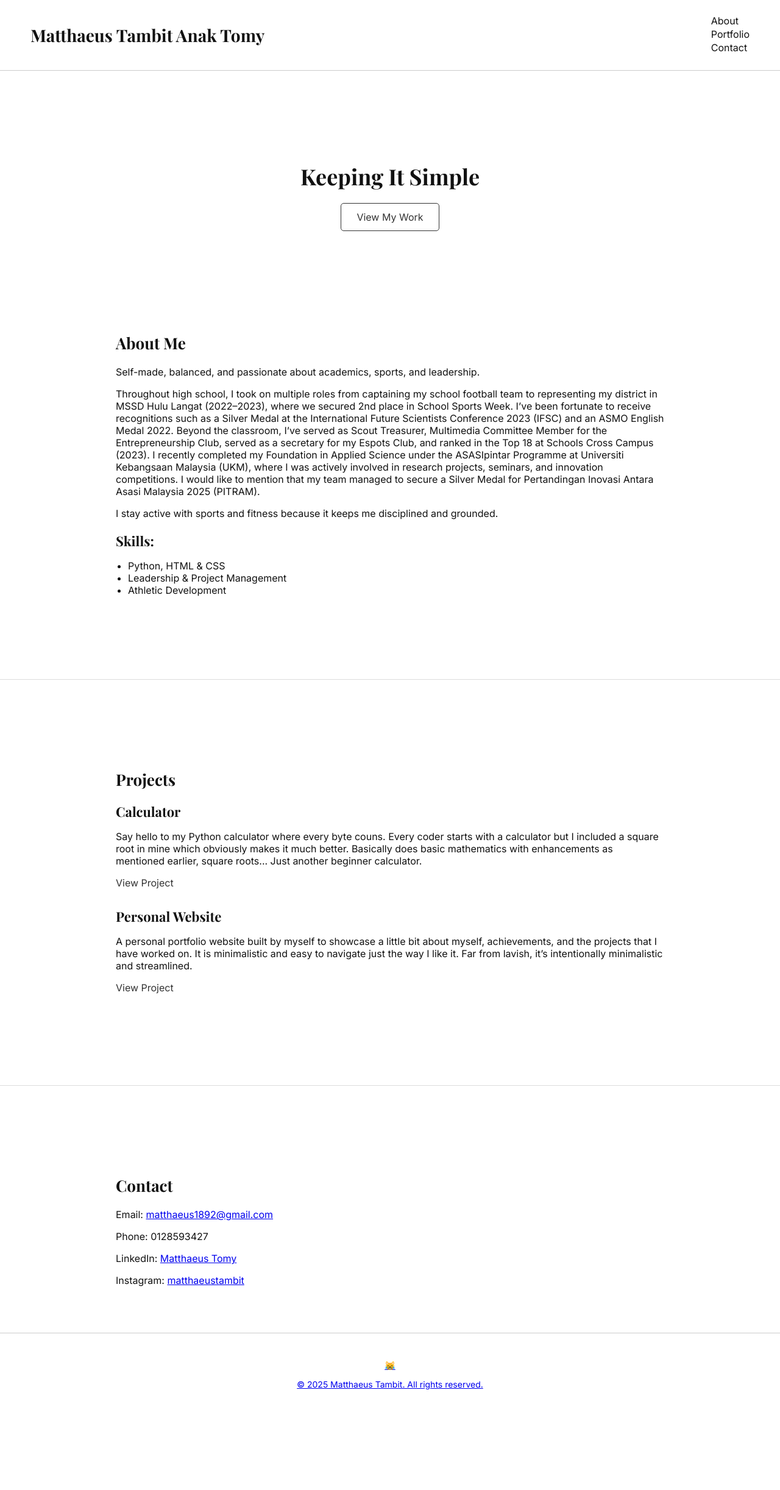
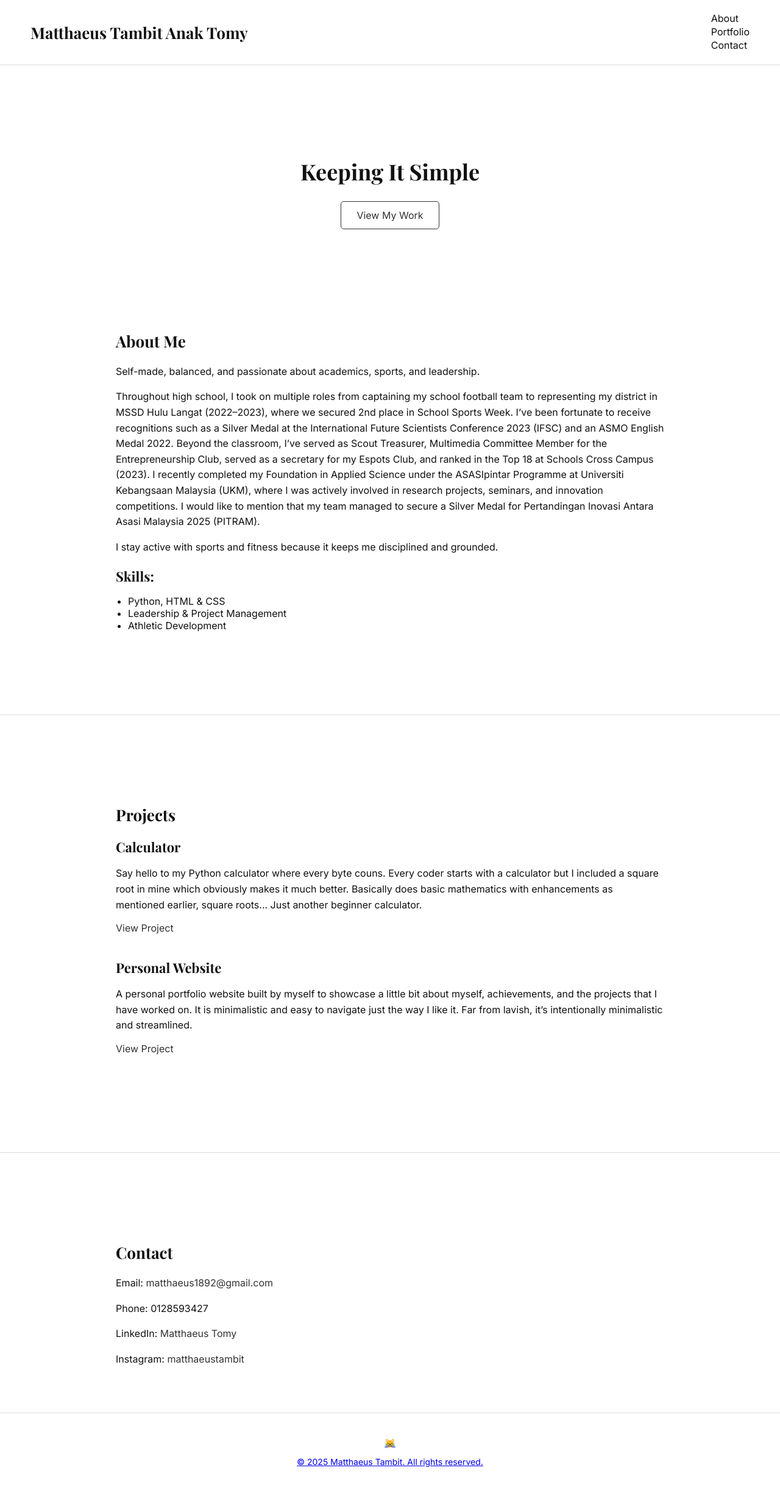
Before and after one commit to matthaeustambit/html-portfolio, a plain HTML site: page index.html in a window 1280 px wide. Shown: the whole page at 61% size. Before the commit the page ends 2323 px from the top, so only its background shows below. Drawn offline with nearby package versions, Linux system fonts and the light colour scheme.

Commit message:
Update style.css

```diff
--- a/style.css
+++ b/style.css
@@ -11,18 +11,20 @@ body {
   font-family: 'Inter', sans-serif;
 }
 
+/* Header */
 header {
   display: flex;
   justify-content: space-between;
   align-items: center;
   padding: 20px 50px;
-  border-bottom: 1px solid #ccc;
+  border-bottom: 1px solid #ddd;
 }
 
 header h1 {
   font-family: 'Playfair Display', serif;
-  font-size: 28px;
+  font-size: 26px;
   font-weight: 700;
+  margin: 0;
 }
 
 nav a {
@@ -38,7 +40,7 @@ nav a::after {
   display: block;
   width: 0;
   height: 2px;
-  background: #333333;
+  background: #333;
   transition: width 0.3s;
 }
 
@@ -46,39 +48,42 @@ nav a:hover::after {
   width: 100%;
 }
 
+/* Hero Section */
 .hero {
   text-align: center;
   padding: 120px 20px 80px;
-  animation: fadeIn 2s ease;
+  animation: fadeIn 1.5s ease;
 }
 
 .hero h2 {
   font-size: 36px;
   font-family: 'Playfair Display', serif;
-  margin-bottom: 20px;
+  margin-bottom: 25px;
 }
 
 .btn {
   display: inline-block;
   padding: 12px 25px;
-  border: 1px solid #333333;
+  border: 1px solid #333;
   text-decoration: none;
-  color: #333333;
+  color: #333;
   background: transparent;
   border-radius: 5px;
   transition: all 0.3s ease;
+  font-weight: 500;
 }
 
 .btn:hover {
-  background: #333333;
+  background: #333;
   color: #fff;
 }
 
+/* Section Styles */
 section {
   padding: 60px 50px;
   max-width: 900px;
   margin: 0 auto;
-  animation: fadeIn 2s ease;
+  animation: fadeIn 1.5s ease;
 }
 
 section h3 {
@@ -98,8 +103,14 @@ ul {
   padding-left: 20px;
 }
 
+p {
+  line-height: 1.6;
+  margin-bottom: 15px;
+}
+
+/* Project Cards */
 .project {
-  margin-bottom: 30px;
+  margin-bottom: 40px;
 }
 
 .project h4 {
@@ -108,23 +119,41 @@ ul {
 }
 
 .project a {
-  color: #333333;
+  color: #333;
   text-decoration: none;
   border-bottom: 1px solid transparent;
   transition: border-bottom 0.3s;
 }
 
 .project a:hover {
-  border-bottom: 1px solid #333333;
+  border-bottom: 1px solid #333;
 }
 
+/* Contact Section */
+#contact a {
+  color: #333;
+  text-decoration: none;
+  border-bottom: 1px solid transparent;
+  transition: border-bottom 0.3s;
+}
+
+#contact a:hover {
+  border-bottom: 1px solid #333;
+}
+
+/* Footer */
 footer {
   text-align: center;
   padding: 30px 20px;
-  border-top: 1px solid #ccc;
+  border-top: 1px solid #ddd;
   font-size: 14px;
 }
 
+footer p {
+  margin: 8px 0;
+}
+
+/* Divider Line */
 hr {
   border: 0;
   height: 1px;
@@ -132,6 +161,7 @@ hr {
   margin: 60px 0;
 }
 
+/* Fade Animation */
 @keyframes fadeIn {
   from { opacity: 0; transform: translateY(20px);}
   to { opacity: 1; transform: translateY(0);}
```
